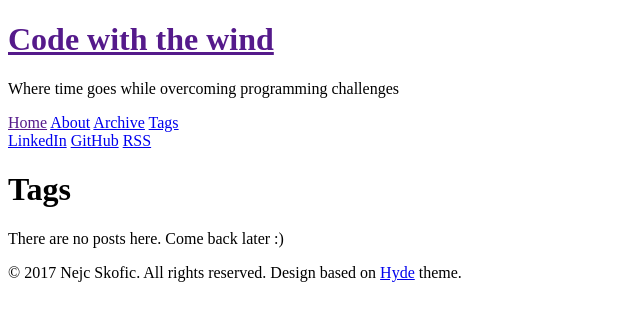
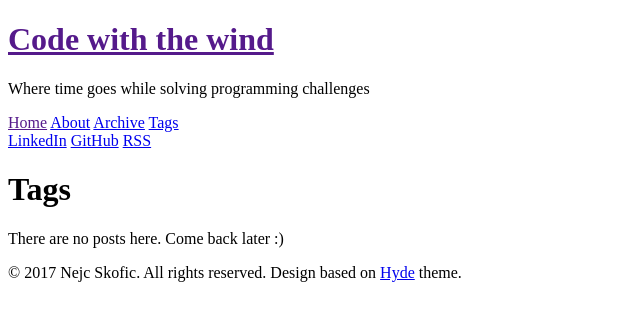
Before and after one commit to nejcskofic/nejcskofic.github.io, a Jekyll site: the page built from tags.html, in a window 1280 px wide. Shown: the top 321 px of the page, without its empty margins (0-640 px from the left). Built offline with Jekyll 4.4.1, drawn with Linux system fonts in a browser that asks for light colours.

Commit message:
Added SEO plugin and minor changes

```diff
--- a/_config.yml
+++ b/_config.yml
@@ -2,6 +2,7 @@
 gems:
   - jekyll-paginate
   - jekyll-gist
+  - jekyll-seo-tag
 
 # Dependencies
 markdown:         kramdown
@@ -14,7 +15,7 @@ permalink:        pretty
 # Setup
 title:            'Code with the wind'
 tagline:          'Personal blog'
-description:      'Where time goes while overcoming programming challenges'
+description:      'Where time goes while solving programming challenges'
 url:              https://nejcskofic.github.io/
 baseurl:          /
 
--- a/_includes/head.html
+++ b/_includes/head.html
@@ -26,4 +26,7 @@
 
   <!-- RSS -->
   <link rel="alternate" type="application/rss+xml" title="RSS" href="/atom.xml">
+
+  <!-- SEO -->
+  {% seo %}
 </head>
--- a/_layouts/post.html
+++ b/_layouts/post.html
@@ -75,5 +75,6 @@ layout: default
 </div>
 
 {% if page.comments %}
+  <h2>Comments</h2>
   {% include disqus.html %}
 {% endif %}
```
